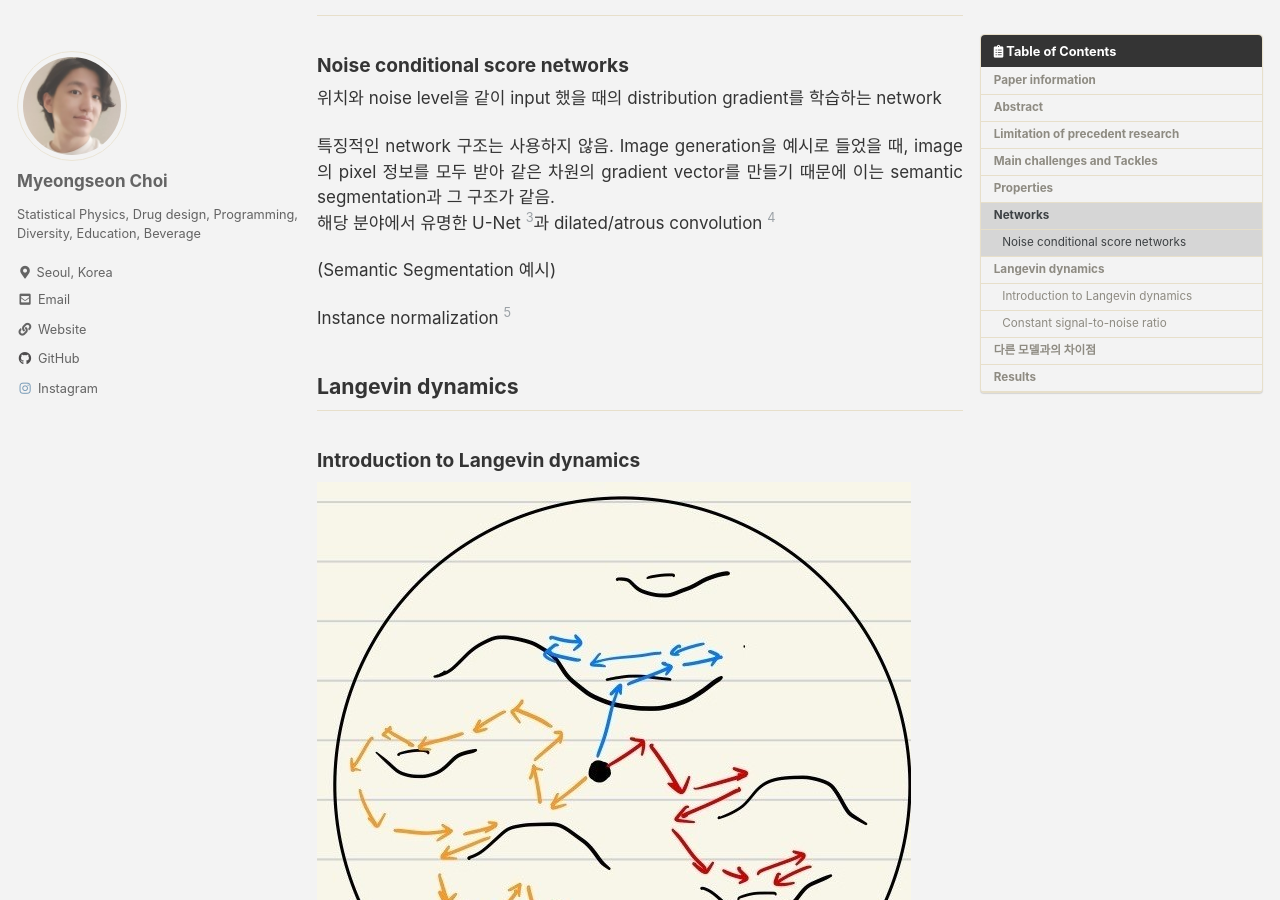
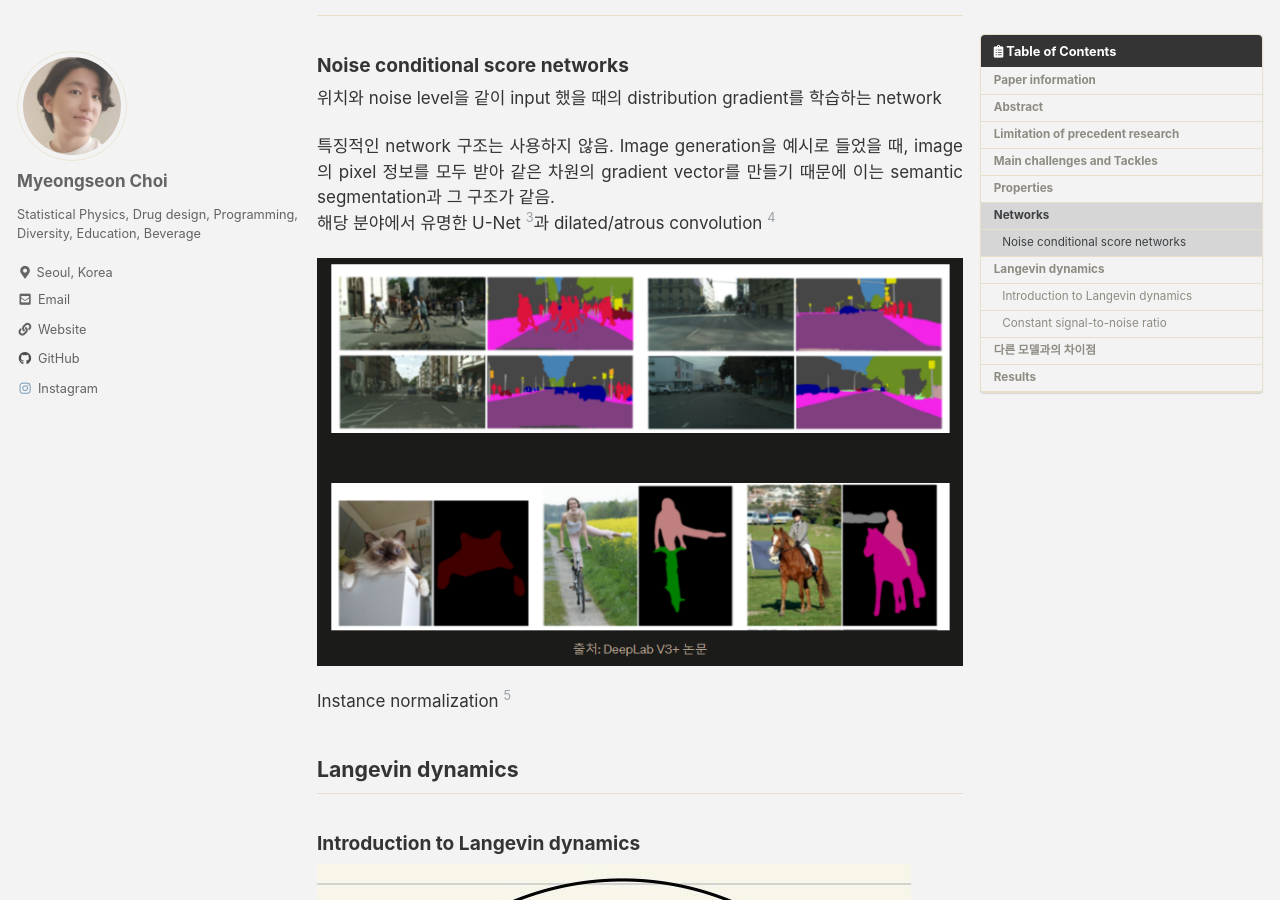
Before and after one commit to key262yek/key262yek.github.io, a Jekyll site: the page built from _posts/2022-11-16-song_2019.md, in a window 1280 px wide and 900 px high, scrolled down 3642 px. Built offline with Jekyll 4.4.1, drawn with Linux system fonts in a browser that asks for light colours; cached includes are drawn as plain includes; nearby versions of some CDN libraries.

Commit message:
update file and image

```diff
--- a/_posts/2022-11-16-song_2019.md
+++ b/_posts/2022-11-16-song_2019.md
@@ -84,7 +84,7 @@ Image generation을 예시로 들었을 때, image의 pixel 정보를 모두 받
 [^3]: O.Ronneberger et al. "U-Net: Convolutional networks for biomedical image segmentation". *MICCAI*, (2015)
 [^4]: F. Yu et al. "Multi-scale context aggregation by dilated convolutions". *ICLR*. (2016)
 
-(Semantic Segmentation 예시)
+![semantic_segmentation](https://key262yek.github.io/assets/images/semantic_segmentation.PNG)
 
 Instance normalization [^5]
 
```
Also changed, not shown: other parts of _posts/2022-11-16-song_2019.md (+1 -0 lines), assets/images/semantic_segmentation.PNG (added), assets/images/song_2019_result.PNG (added).
